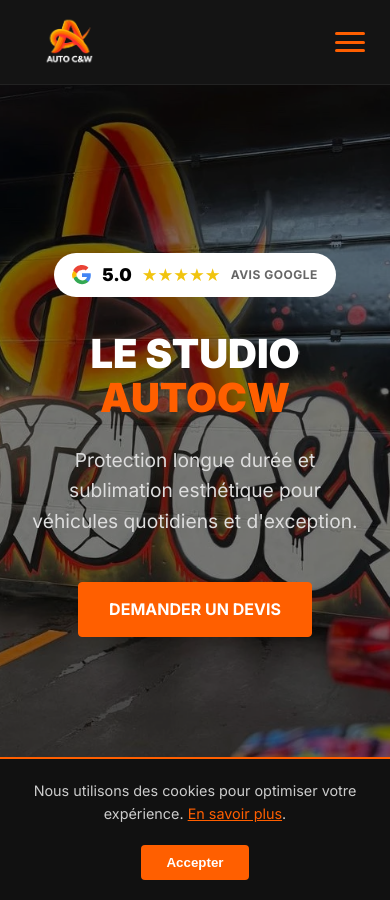
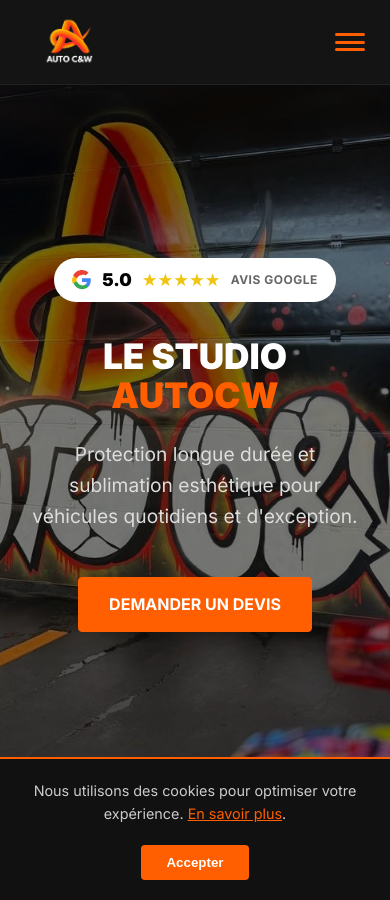
Before and after one commit to DuvalDVL/autocw, a Jekyll site: the page built from index.html, in a window 390 px wide and 900 px high. Built offline with Jekyll 4.4.1, drawn with Linux system fonts in a browser that asks for light colours.

Commit message:
Update style.css

```diff
--- a/assets/css/style.css
+++ b/assets/css/style.css
@@ -659,95 +659,113 @@
 }
 
 @media (max-width: 768px) {
-  .desktop-only { display: none; }
-  .mobile-only { display: flex; }
+  .desktop-only { display: none !important; }
+  .mobile-only { display: flex !important; }
 
-  .hero-content h1 { font-size: 2.5rem; }
+  .hero-content h1 { font-size: 2.2rem; }
 
-  /* --- Toggle Mobile Orange sans Box --- */
+  /* --- Toggle Mobile Orange --- */
   #menu-toggle {
-  background: transparent !important; /* Supprime la box blanc cassé */
+    background: transparent !important;
     border: none;
     display: flex;
     flex-direction: column;
     justify-content: space-between;
     width: 30px;
-  height: 20px;
+    height: 18px;
     padding: 0;
     cursor: pointer;
+    z-index: 1001;
   }
 
   #menu-toggle span {
     display: block;
     width: 100%;
     height: 3px;
-  background-color: var(--accent-orange) !important; /* Traits oranges */
+    background-color: var(--accent-orange) !important;
     border-radius: 3px;
     transition: 0.3s;
   }
 
+  /* --- Overlay Menu Mobile --- */
   #mobile-menu {
-    position: fixed; top: var(--nav-height); left: 0; width: 100%; height: 0;
-    background: var(--bg-dark); overflow: hidden; transition: 0.3s;
-    display: flex; flex-direction: column; align-items: center; justify-content: center; z-index: 999;
-  }
-  #mobile-menu.active { height: calc(100vh - var(--nav-height)); }
-  /* --- Structure interne du Menu Mobile --- */
-#mobile-menu ul {
+    position: fixed;
+    top: var(--nav-height);
+    left: 0;
+    width: 100%;
+    height: 0;
+    background: #0a0a0a; /* Fond très sombre pour le contraste */
+    overflow: hidden;
+    transition: 0.4s cubic-bezier(0.4, 0, 0.2, 1);
     display: flex;
     flex-direction: column;
+    align-items: center;
+    justify-content: flex-start; /* Commence en haut pour le scroll */
+    z-index: 1000;
+  }
+
+  #mobile-menu.active {
+    height: calc(100vh - var(--nav-height));
+    padding-top: 20px;
+  }
+
+  /* --- Liste du Menu --- */
+  #mobile-menu ul {
     width: 100%;
-  padding: 20px;
+    padding: 0;
+    margin: 0;
+    list-style: none;
+    display: flex;
+    flex-direction: column;
   }
 
   #mobile-menu li {
     width: 100%;
     text-align: center;
-  padding: 15px 0;
-  list-style: none;
   }
 
-/* Ajout des séparateurs spécifiques */
-#mobile-menu li:nth-child(1), /* Sous Accueil */
-#mobile-menu li:nth-child(3) { /* Sous Espace Pro */
-  border-bottom: 1px solid #333;
-  margin-bottom: 10px;
+  #mobile-menu li a {
+    display: block;
+    padding: 12px 20px;
+    color: #ffffff;
+    text-decoration: none;
+    font-size: 1.1rem;
+    font-weight: 500;
+    transition: 0.2s;
   }
 
-/* Inversion Galerie et À Propos */
-/* (On suppose ici l'ordre suivant : 1.Accueil, 2.Prestations, 3.Pro, 4.Galerie, 5.A Propos) */
-#mobile-menu li:nth-child(4) { order: 5; } /* Galerie passe après */
-#mobile-menu li:nth-child(5) { order: 4; } /* À Propos passe avant */
-
-/* Séparateur avant le bouton Contact */
-#mobile-menu li:last-of-type {
-  border-top: 1px solid #333;
-  margin-top: 15px;
-  padding-top: 25px;
+  #mobile-menu li a:active {
+    color: var(--accent-orange);
+    background: rgba(255, 95, 0, 0.1);
   }
 
-/* --- Icônes Réseaux Sociaux en bas du menu --- */
+  /* --- Séparateurs (Compactés) --- */
+  #mobile-menu .menu-divider {
+    height: 1px !important;
+    background: rgba(255, 255, 255, 0.1) !important;
+    margin: 8px 60px !important; /* Espacement réduit autour des traits */
+    list-style: none !important;
+  }
+
+  /* --- Icônes Réseaux Sociaux --- */
   .mobile-socials-wrap {
     display: flex;
     justify-content: center;
-  gap: 25px;
-  margin-top: 30px;
-  padding-bottom: 20px;
+    gap: 30px;
+    margin-top: 20px;
+    padding-bottom: 30px;
   }
 
   .mobile-socials-wrap svg {
-  width: 30px;
-  height: 30px;
-  fill: var(--text-light);
+    width: 26px;
+    height: 26px;
+    fill: #ffffff;
     transition: 0.3s;
   }
 
-.mobile-socials-wrap svg:hover {
-  fill: var(--accent-orange);
-}
-
+  /* --- Footer & Cookies --- */
   .footer-bottom-flex { flex-direction: column; text-align: center; gap: 20px; }
-  #cookie-banner { flex-direction: column; text-align: center; }
+  #cookie-banner { flex-direction: column; text-align: center; padding: 20px; }
 }
 
 /* =========================================
```
Lines whose indentation alone changed are shown as unchanged.
